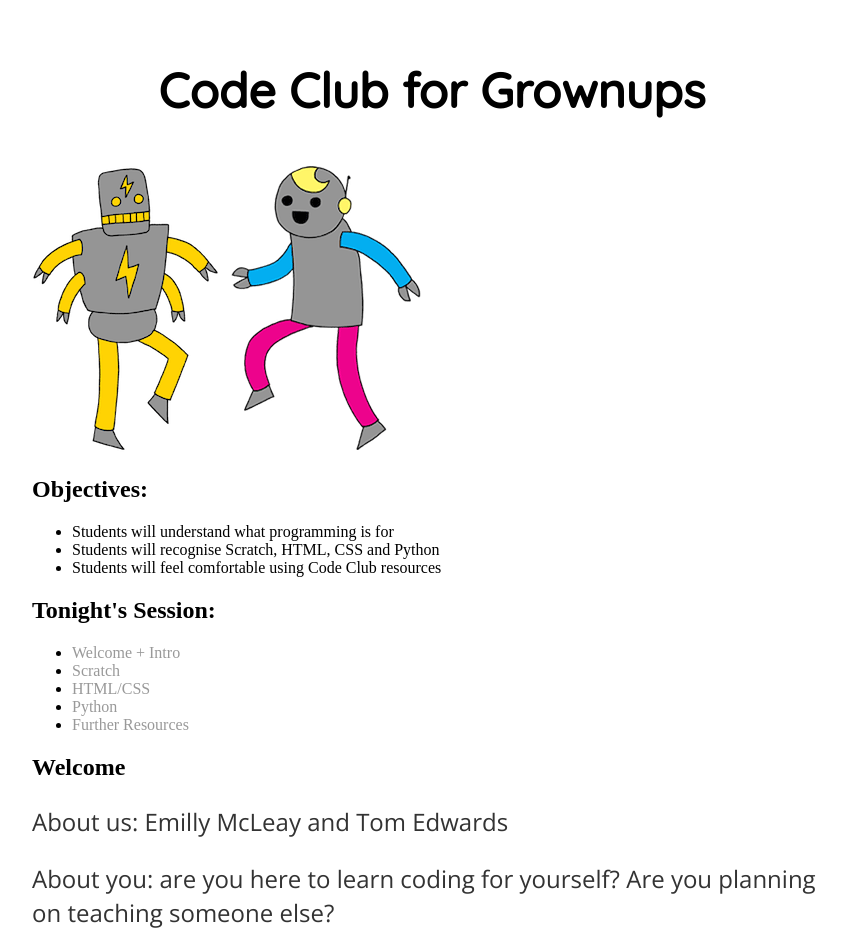
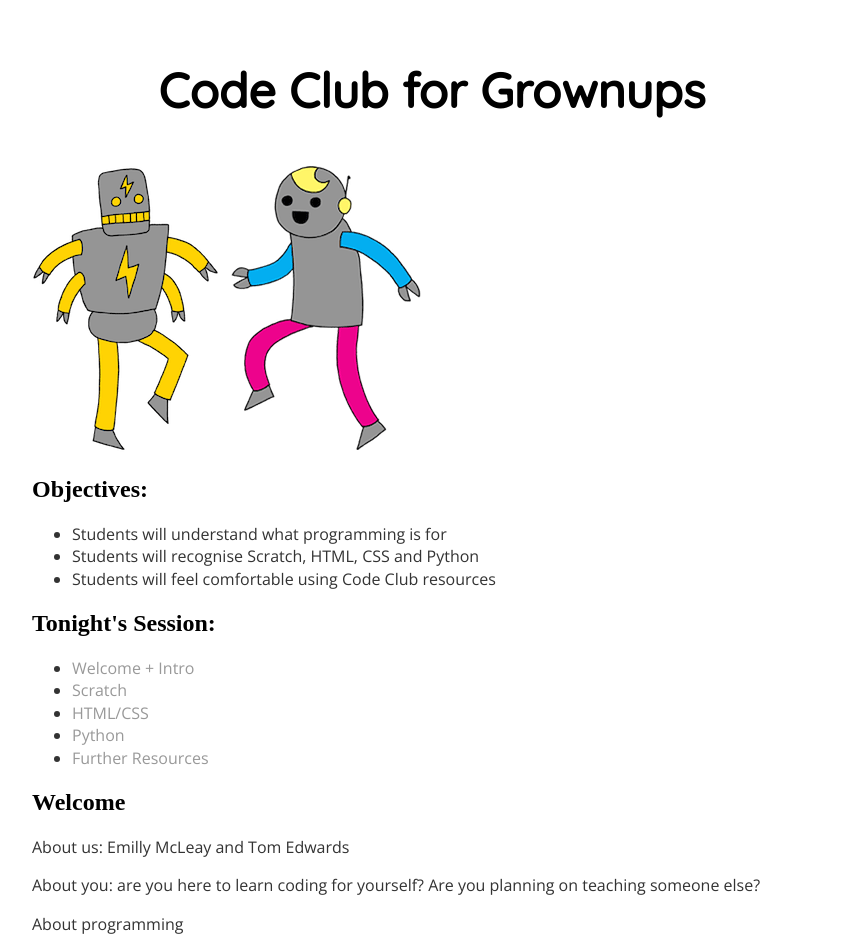
Before and after one commit to emillym/emillym.github.io, a Jekyll site: the page built from index.html, in a window 1280 px wide. Shown: the top 952 px of the page, without its empty margins (208-1054 px from the left). Built offline with Jekyll 4.4.1, drawn with Linux system fonts in a browser that asks for light colours.

Commit message:
Update main.css

```diff
--- a/css/main.css
+++ b/css/main.css
@@ -30,7 +30,11 @@
 }
 p {
     font-family: 'Open Sans', sans-serif;
-	font-size: 1.5em;
+    line-height: 1.4em;
+    color: #333;
+}
+li {
+	 font-family: 'Open Sans', sans-serif;
     line-height: 1.4em;
     color: #333;
 }
```
